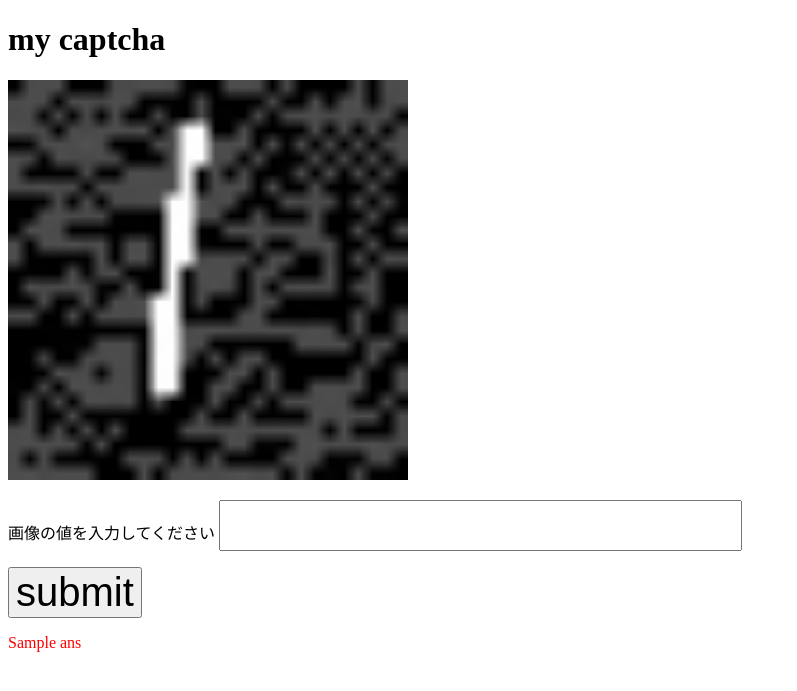
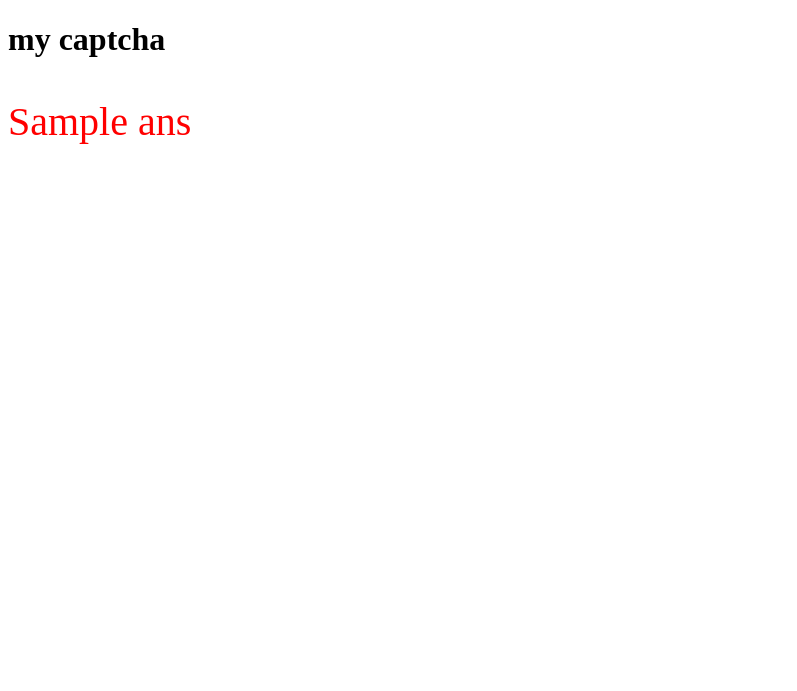
Before and after one commit to rkdora/my-captcha, a Flask app: template templates/index.html in a window 1280 px wide. Shown: the top 691 px of the page, without its empty margins (0-797 px from the left). Run offline with Flask 2, Linux system fonts and the light colour scheme; the visitor is signed in with stand-in values (Sample User, id 1); the template is opened without the code that fills it: most values are stand-ins (such as "Sample title", 1, 10 or a date in 2020).

Commit message:
Change result

```diff
--- a/templates/index.html
+++ b/templates/index.html
@@ -7,15 +7,15 @@
   <title>my-captcha</title>
 </head>
 <body>
-  <h1>my captcha</h1>
-  <img id="num_img" src="/static/images/{{img_type}}/{{session['label_num']}}/0.jpg" width=400>
-  <form action = "/" method = "POST">
-     <p>画像の値を入力してください <input type = "text" name = "num" style="font-size: 40px;"/></p>
-     <p><input type = "submit" value = "submit" style="font-size: 40px"/></p>
-  </form>
-
+  <a href="/" style="text-decoration: none; color: black"><h1>my captcha</h1></a>
   {% if ans %}
-    <p class="ans" style="color: red;">{{ans}}<p>
+    <p class="ans" style="color: red; font-size: 40px;">{{ans}}<p>
+  {% else %}
+    <img id="num_img" src="/static/images/{{img_type}}/{{session['label_num']}}/0.jpg" width=400>
+    <form action = "/" method = "POST">
+       <p>画像の値を入力してください <input type = "text" name = "num" style="font-size: 40px;"/></p>
+       <p><input type = "submit" value = "submit" style="font-size: 40px"/></p>
+    </form>
   {% endif %}
 </body>
 </html>
```
